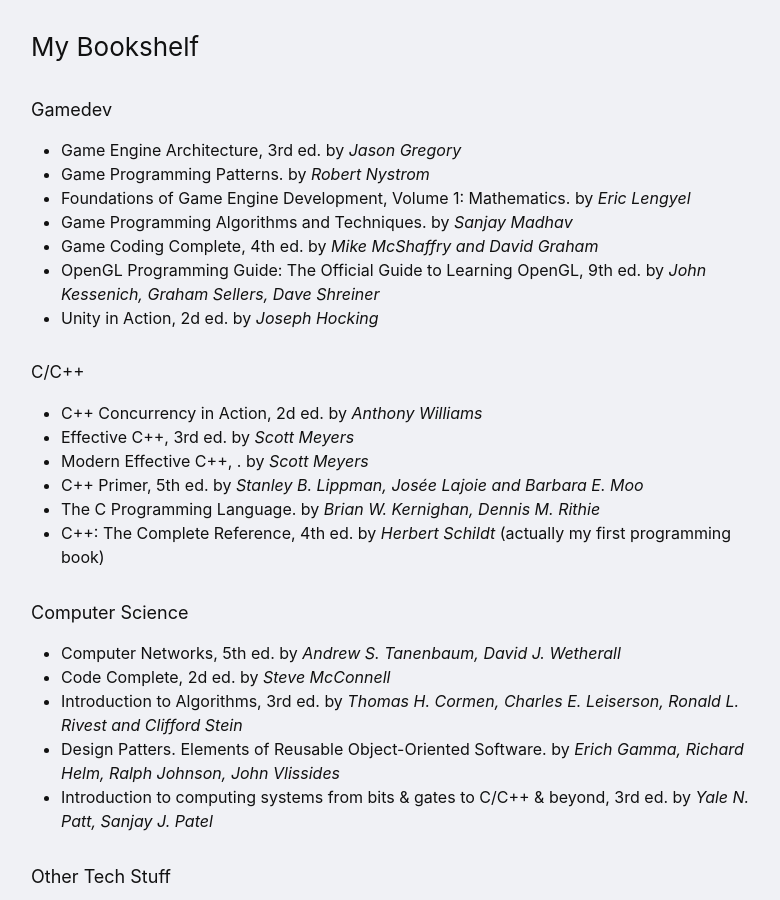
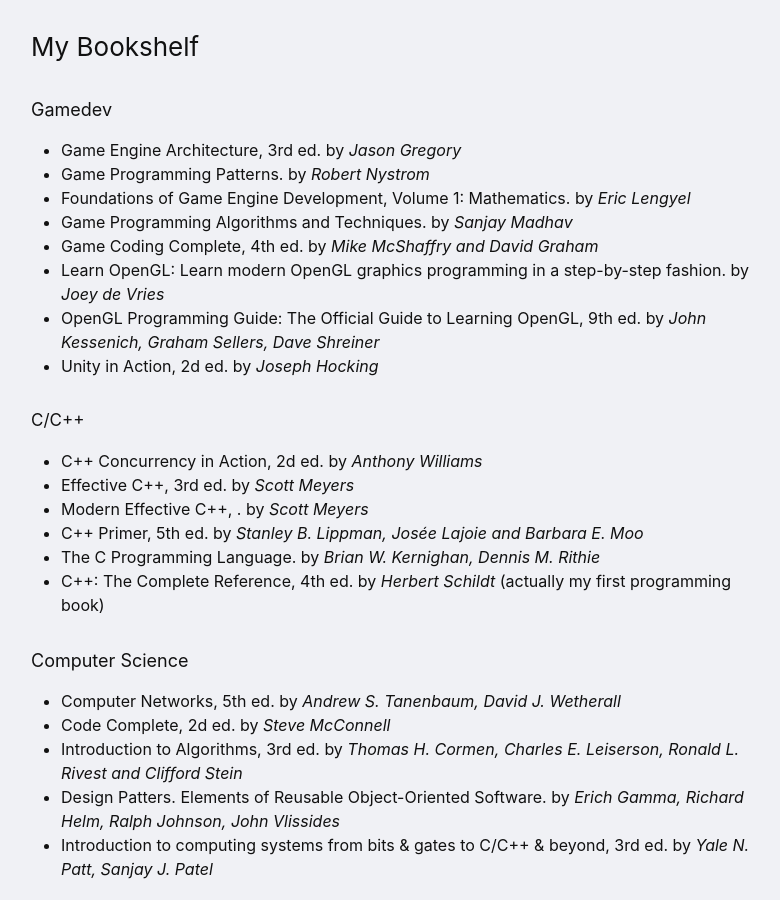
Before and after one commit to denyskryvytskyi/denyskryvytskyi.github.io, a Jekyll site: the page built from about.md, in a window 1280 px wide and 900 px high, scrolled down 361 px. Shown: the whole window, without its empty margins (239-1019 px from the left). Built offline with Jekyll 4.4.1, drawn with Linux system fonts in a browser that asks for light colours.

Commit message:
Update about.md

```diff
--- a/about.md
+++ b/about.md
@@ -21,6 +21,7 @@
 - Foundations of Game Engine Development, Volume 1: Mathematics. by *Eric Lengyel*
 - Game Programming Algorithms and Techniques. by *Sanjay Madhav*
 - Game Coding Complete, 4th ed. by *Mike McShaffry and David Graham*
+- Learn OpenGL: Learn modern OpenGL graphics programming in a step-by-step fashion. by *Joey de Vries*
 - OpenGL Programming Guide: The Official Guide to Learning OpenGL, 9th ed. by *John Kessenich, Graham Sellers, Dave Shreiner*
 - Unity in Action, 2d ed. by *Joseph Hocking*
 
```
